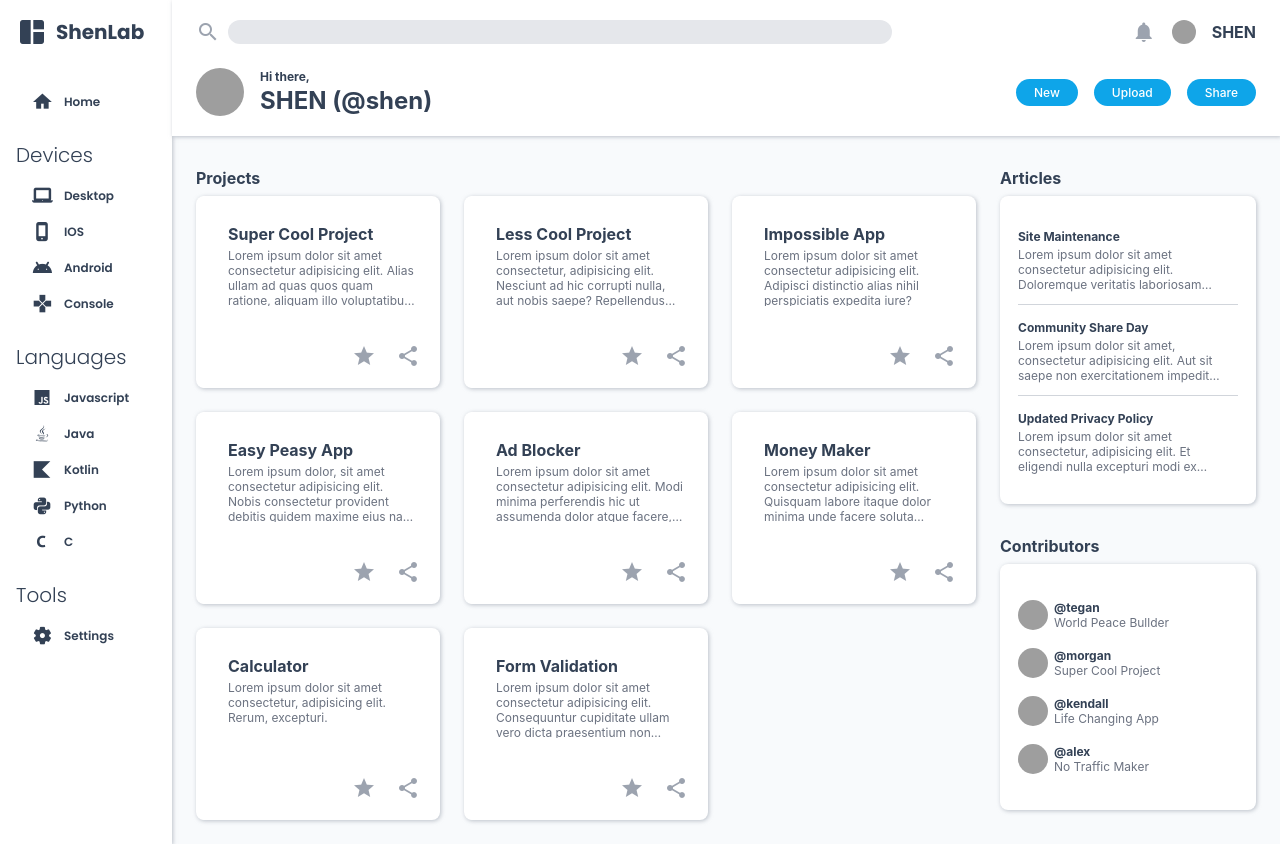
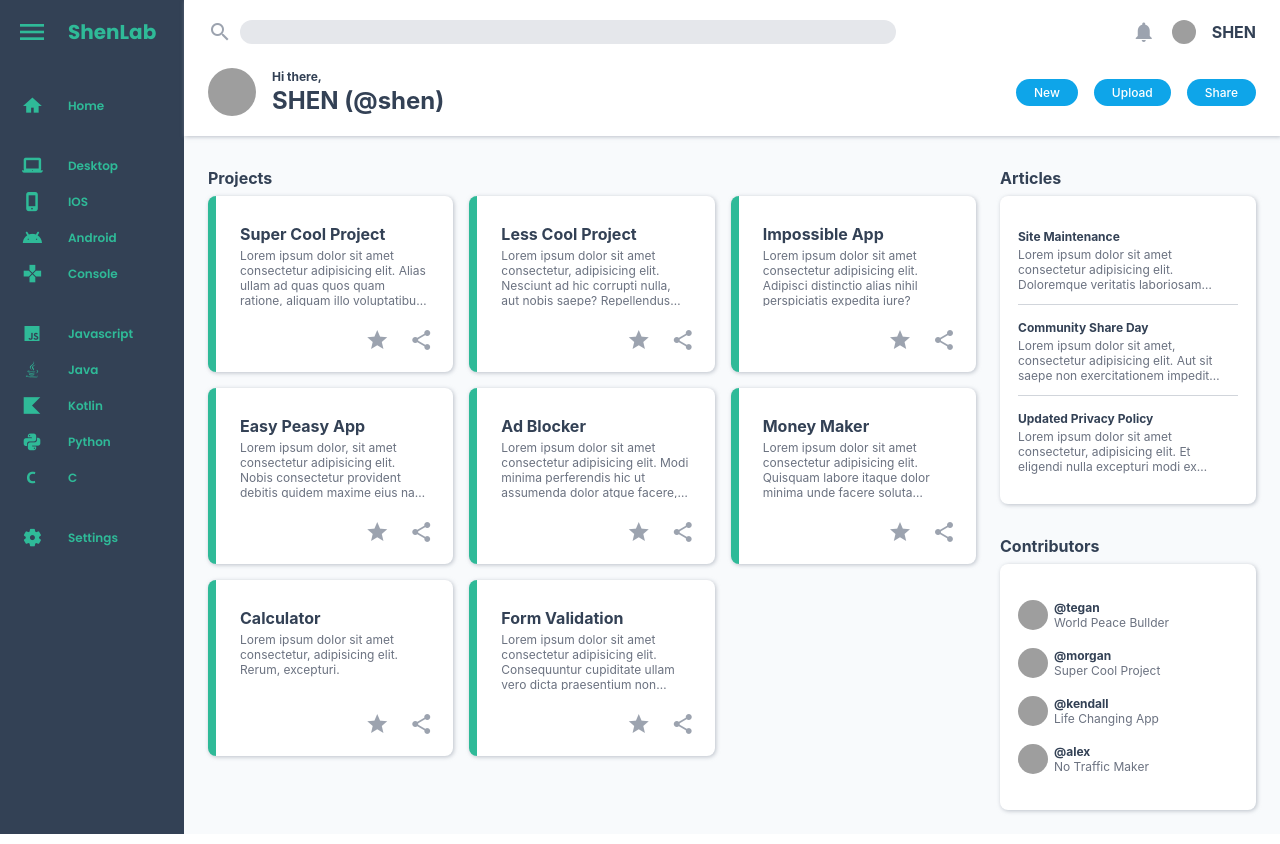
Before and after one commit to helloShen/lilypads-dashboard, a plain HTML site: page index.html in a window 1280 px wide. Drawn offline with Linux system fonts and the light colour scheme; grey boxes are pictures that could not be loaded; a web font is replaced by a local one.

Commit message:
finish toggle sidebar

```diff
--- a/css/main.css
+++ b/css/main.css
@@ -59,6 +59,9 @@
     --sky-900: #0c4a6e;
 
     --yellow-400: #facc15;
+    --slate-green-100: #2FBA98;
+    --slate-green-300: #00929A;
+    --slate-green-500: #1F6881;
 
     --shadow: #9ca3afaa;
 }
@@ -118,85 +121,73 @@ img {
     /* global layout */
     grid-column: 1 / span 1;
     grid-row: 1 / span 2;
-    /* inner layout */
+    width: 11.5rem; /* 1 + 2 + 1.25 + 6 + 1 + .25 */
+    /* inner style */
     font-family: 'Poppins';
-    background-color: var(--white);
+    color: var(--slate-green-100);
+    background-color: var(--slate-700);
     box-shadow: 1px 1px 4px var(--shadow);
-    z-index: 1;
 }
 
-.sidebar .title {
-    font-size: 1.25rem;
-    font-weight: lighter;
-    margin-left: 1rem;
-    margin-bottom: .5rem;
+.sidebar.hide {
+    width: 4.25rem; /* 1 + 2 + 1.25 */
 }
 
 .sidebar a {
-    padding: 0 1rem;
-    border-right: .25rem solid var(--white);
-    color: var(--slate-700);
+    padding: .5rem 1rem;
+    /* border-right: .25rem solid var(--slate-700); */
     display: grid;
-    grid-template-columns: 2.25rem 6rem;
-    gap: .25rem;
+    grid-template-columns: 2rem 6rem;
     align-items: center;
-}
-
-.sidebar > div:not(.logo) a:hover {
-    background-color: var(--slate-200);
-    color: var(--white);
-    border-right: .25rem solid var(--sky-500);
-}
-
-.sidebar > .logo > a {
-    padding: 1rem;
-    margin-bottom: 1rem;
-}
-
-.sidebar > div:not(:first-child):not(:last-child) {
-    margin: 1.25rem 0;
+    gap: 1.25rem;
 }
 
 .sidebar > div:not(.logo) i.material-icons {
+    justify-self: center;
     font-size: 1.25rem;
     line-height: 1.25rem;
     font-weight: bold;
-    margin: .5rem;
-    margin-left: 1rem;
 }
 
 .sidebar > div:not(.logo) i.mdi {
+    justify-self: center;
     font-size: 1.25rem;
     line-height: 1.25rem;
     font-weight: bold;
-    margin: .5rem;
-    margin-left: 1rem;
 }
 
 .sidebar > :not(.logo) span.name {
     font-size: .75rem;
     font-weight: 600;
     line-height: 1.25rem;
-    margin: .5rem;
 }
 
-.sidebar > div:not(.logo) >a:hover i.material-icons,
-.sidebar > div:not(.logo) >a:hover i.mdi,
-.sidebar > div:not(.logo) >a:hover span.name {
-    color: var(--sky-500);
+.sidebar > .logo > a {
+    padding: 1rem;
 }
 
 .sidebar > .logo i.material-icons {
+    justify-self: center;
     font-size: 2rem;
-    margin: 0;
 }
 
 .sidebar .logo span.name {
     font-size: 1.25rem;
     font-weight: bold;
     line-height: 2rem;
-    margin: 0;
 }
+
+.sidebar > div:not(.logo) a:hover {
+    color: var(--white);
+    background-color: var(--slate-green-300);
+    border-right: .25rem solid var(--slate-green-100);
+}
+
+.sidebar > div:not(:first-child):not(:last-child) {
+    margin: 1.5rem 0;
+}
+
+
 
 
 
@@ -213,7 +204,7 @@ img {
     grid-template-rows: 2rem 3.5rem;
     gap: 1rem;
     align-items: center;
-    z-index: 1;
+    z-index: 2;
 }
 
 .search {
@@ -321,6 +312,7 @@ img {
     grid-template-columns: 1fr 16rem;
     gap: 1.5rem;
     padding: 1.5rem;
+    z-index: 1;
 }
 
 .line-clamp-3 {
@@ -365,7 +357,7 @@ img {
 }
 
 .right-col .card .title:hover {
-    color: var(--sky-500);
+    color: var(--slate-green-300);
 }
 
 .right-col .card .user {
@@ -400,16 +392,18 @@ img {
     font-weight: bold;
 }
 
+
+
 .projects {
     display: grid;
     grid-template-columns: repeat(auto-fit, minmax(14rem, 1fr));
-    gap: 1.5rem;
+    gap: 1rem;
     align-content: start;
 }
 
 .projects > .card {
     /* global layout */
-    height: 12rem;
+    height: 11rem;
     border-left: .5em solid var(--white);
     /* inner layout */
     display: grid;
@@ -418,14 +412,11 @@ img {
     /* inner style */
     cursor: pointer;
     user-select: none;
-}
-
-.projects > .card:hover {
-    border-left: .5em solid var(--sky-500);
+    border-left: .5em solid var(--slate-green-100);
 }
 
 .projects > .card:hover > .title {
-    color: var(--sky-500);
+    color: var(--slate-green-300);
 }
 
 .projects > .card > .text {
@@ -450,7 +441,7 @@ img {
 }
 
 .projects > .card > .controls > i:last-child:hover {
-    color: var(--sky-500);
+    color: var(--slate-green-100);
 }
 
 .projects > .card > .controls > i.lighted {
--- a/css/norm.css
+++ b/css/norm.css
@@ -21,5 +21,5 @@ ol {
 
 a {
     text-decoration: none;
-    color: black;
+    color: currentColor;
 }
--- a/index.html
+++ b/index.html
@@ -13,7 +13,7 @@
       <div class="sidebar">
         <div class="logo">
           <a href="#">
-            <i class="material-icons">space_dashboard</i>
+            <i class="material-icons menu">menu</i>
             <span class="name">ShenLab</span>
           </a>
         </div>
@@ -24,7 +24,6 @@
             >
         </div>
         <div class="devices">
-            <div class="title">Devices</div>
             <a href="#"
             ><i class="material-icons">laptop_mac</i
             ><span class="name">Desktop</span></a
@@ -43,7 +42,6 @@
             ></a>
         </div>
         <div class="languages">
-            <div class="title">Languages</div>
             <a href="#"
             ><i class="mdi mdi-language-javascript"></i
             ><span class="name">Javascript</span></a
@@ -66,7 +64,6 @@
             >
         </div>
         <div class="tools">
-            <div class="title">Tools</div>
             <a href="#"
             ><i class="material-icons">settings</i
             ><span class="name">Settings</span></a
--- a/js/main.js
+++ b/js/main.js
@@ -1,3 +1,8 @@
+const sidebar = document.querySelector('.sidebar');
+const menu = document.querySelector('i.menu');
+menu.addEventListener('click', () => sidebar.classList.toggle('hide'));
+
+
 const stars = document.querySelectorAll('.projects > .card > .controls > i:first-child');
 
 stars.forEach((star) => {
```
